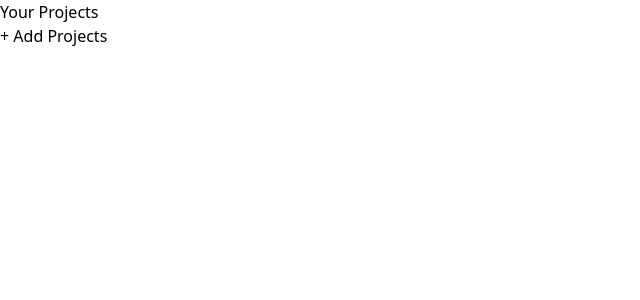
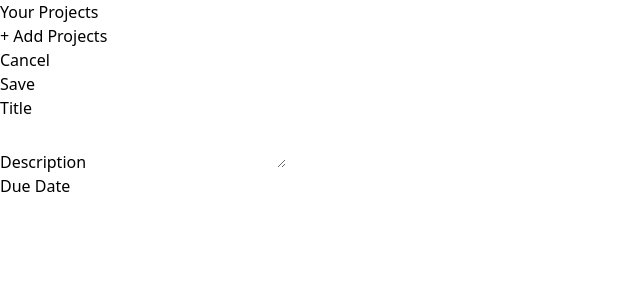
Before and after one commit to im-nilesh/Project-Management, a React (Vite) app: page / in a window 1280 px wide. Shown: the top 300 px of the page, without its empty margins (0-640 px from the left). Built offline with nearby package versions, Linux system fonts and the light colour scheme.

Commit message:
basic setup for sidebar and buttons added

```diff
--- a/src/App.jsx
+++ b/src/App.jsx
@@ -1,9 +1,11 @@
+import NewProject from "./Components/NewProject";
 import Projectsidebar from "./Components/ProjectsSideBar";
 
 function App() {
   return (
-    <main className="h-screen my-8">
+    <main className="h-screen my-8 flex gap-8">
       <Projectsidebar />
+      <NewProject />
     </main>
   );
 }
--- /dev/null
+++ b/src/Components/Input.jsx
@@ -0,0 +1,8 @@
+export default function Input({ label, textarea, ...props }) {
+  return (
+    <p>
+      <label>{label}</label>
+      {textarea ? <textarea {...props} /> : <input {...props} />}
+    </p>
+  );
+}
--- /dev/null
+++ b/src/Components/NewProject.jsx
@@ -0,0 +1,21 @@
+import Input from "./Input";
+
+export default function NewProject() {
+  return (
+    <div>
+      <menu>
+        <li>
+          <button>Cancel</button>
+        </li>
+        <li>
+          <button>Save</button>
+        </li>
+      </menu>
+      <div>
+        <Input label="Title" />
+        <Input label="Description" textarea />
+        <Input label="Due Date" />
+      </div>
+    </div>
+  );
+}
```
